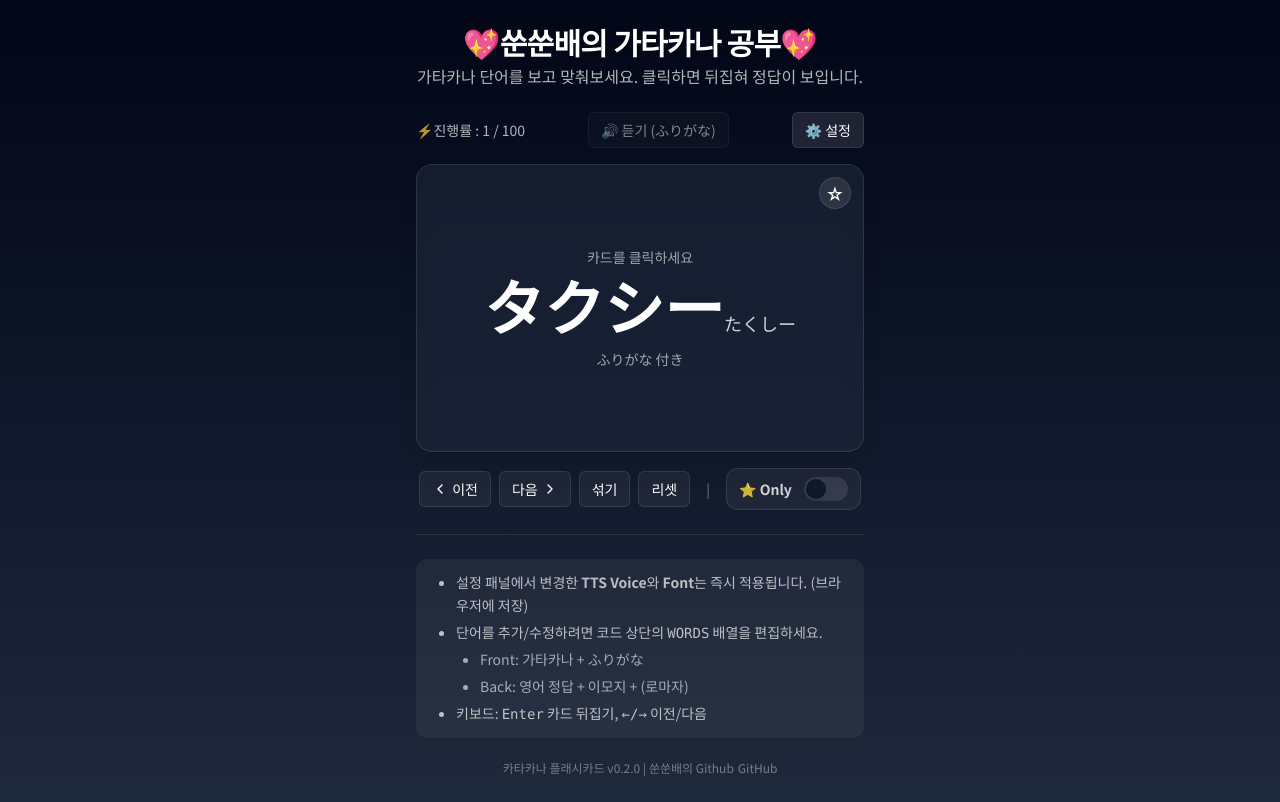
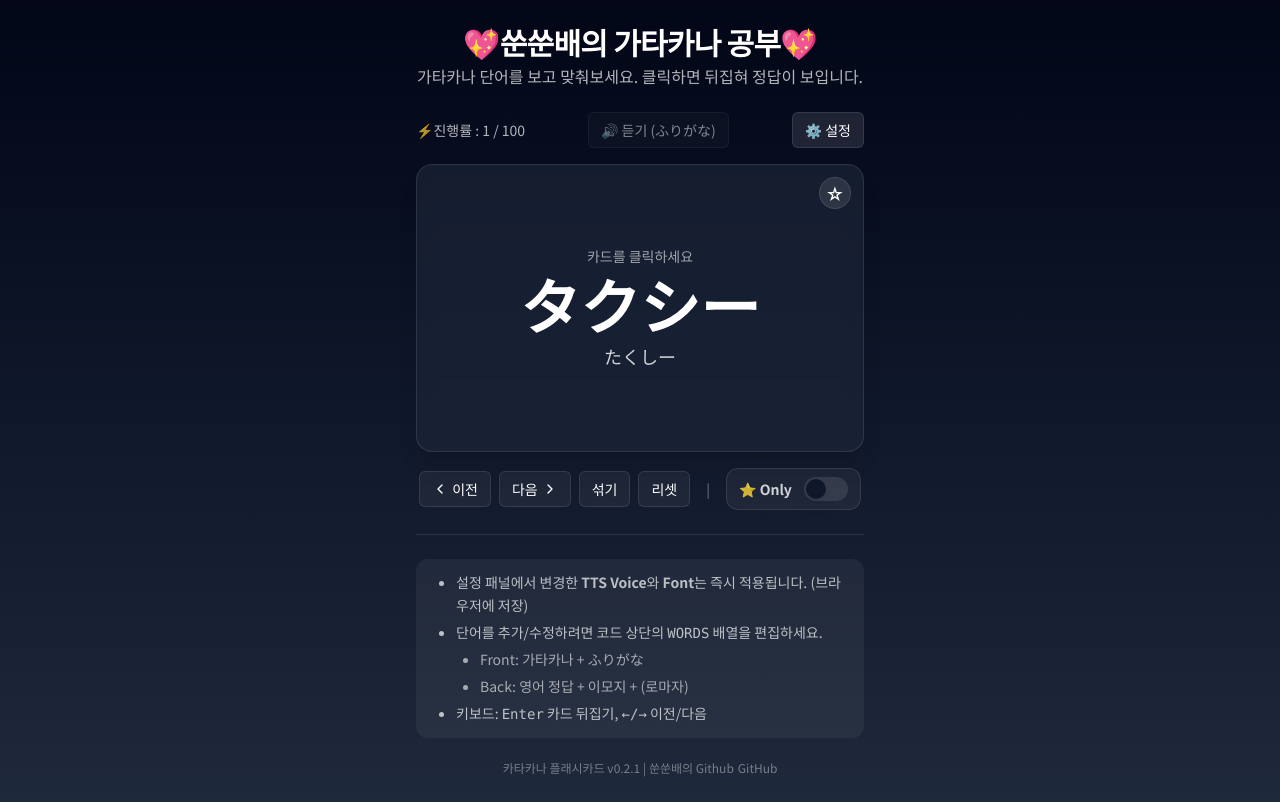
Before and after one commit to SsunLee/ssunbae_katakana-flashcards, a React (Create React App) app: page / in a window 1280 px wide. Built offline with nearby package versions, Linux system fonts and the light colour scheme.

Commit message:
add vercel config and api route

```diff
--- a/package.json
+++ b/package.json
@@ -1,6 +1,6 @@
 {
   "name": "katakana-flashcards",
-  "version": "0.2.0",
+  "version": "0.2.1",
   "private": true,
   "homepage": "https://ssunlee.github.io/ssunbae_katakana-flashcards",
   "dependencies": {
@@ -8,6 +8,7 @@
     "@radix-ui/react-dialog": "^1.1.15",
     "@radix-ui/react-select": "^2.2.6",
     "@radix-ui/react-switch": "^1.2.6",
+    "@shadcn/ui": "^0.0.4",
     "@testing-library/dom": "^10.4.1",
     "@testing-library/jest-dom": "^6.8.0",
     "@testing-library/react": "^16.3.0",
@@ -16,6 +17,7 @@
     "@types/node": "^16.18.126",
     "@types/react": "^19.1.12",
     "@types/react-dom": "^19.1.9",
+    "@vercel/node": "^5.3.17",
     "class-variance-authority": "^0.7.1",
     "clsx": "^2.1.1",
     "lucide-react": "^0.542.0",
--- a/src/App.tsx
+++ b/src/App.tsx
@@ -8,7 +8,7 @@ import { Dialog, DialogTrigger, DialogContent, DialogHeader, DialogTitle, Dialog
 import { Select, SelectTrigger, SelectContent, SelectItem, SelectValue } from "./components/ui/select";
 import { Switch } from "./components/ui/switch";
 import { ChevronLeft, ChevronRight } from "lucide-react";
-
+import pkg from '../package.json';
 
 
 // ————————————————————————————————————————————————
@@ -20,7 +20,7 @@ import { ChevronLeft, ChevronRight } from "lucide-react";
 // ————————————————————————————————————————————————
 
 // App version from package.json
-const APP_VERSION = "0.2.0";
+const APP_VERSION = pkg.version;
 
 // Dataset (100 words)
 const WORDS = [
@@ -708,26 +708,43 @@ export default function App() {
             )}
 
             <div className="text-sm text-white/60 mb-2">카드를 클릭하세요</div>
-            <div className="text-center">
-              <div className="text-5xl md:text-6xl font-semibold leading-snug">
-                <ruby>
-                  {current.katakana}
-                  <rt className="block text-base md:text-lg font-normal text-white/80 mt-2">{current.furigana}</rt>
-                </ruby>
+            <div className="text-center w-full">
+              <div
+                className="text-5xl md:text-6xl font-semibold leading-snug break-words overflow-hidden text-ellipsis max-w-full"
+                style={{ wordBreak: "break-all", overflowWrap: "break-word" }}>
+
+                <div className="flex flex-col items-center">
+                  {/* 메인 카타카나 */}
+                  <div className="text-5xl md:text-6xl font-semibold leading-snug">
+                    {current.katakana}
+                  </div>
+
+                  {/* 후리가나 (작게, 아래 표시) */}
+                  <div className="mt-2 text-base md:text-lg font-normal text-white/80">
+                    {current.furigana}
+                  </div>
+                </div>
+
               </div>
-              <div className="mt-3 text-sm text-white/60">ふりがな 付き</div>
             </div>
           </div>
 
           {/* Back */}
           <div className="absolute inset-0 bg-slate-800/80 backdrop-blur rounded-2xl shadow-xl border border-white/10 flex flex-col items-center justify-center px-6" style={{ transform: 'rotateY(180deg)', backfaceVisibility: 'hidden' }}>
-            <div className="text-center">
+            <div className="text-center w-full">
               <div className="text-sm text-white/60 mb-2">정답</div>
-              <div className="text-4xl md:text-5xl font-semibold break-words">
+              <div
+                className="text-4xl md:text-5xl font-semibold break-words overflow-hidden text-ellipsis max-w-full"
+                style={{ wordBreak: "break-all", overflowWrap: "break-word" }}
+              >
                 {current.answer} <span className="align-middle">{current.emoji}</span>
-                <span className="block text-lg md:text-xl font-normal text-white/80 mt-2">({romaji})</span>
+                <span
+                  className="block text-lg md:text-xl font-normal text-white/80 mt-2 break-words max-w-full"
+                  style={{ wordBreak: "break-all", overflowWrap: "break-word" }}
+                >
+                  ({romaji})
+                </span>
               </div>
-              {/* colon code removed per user preference */}
             </div>
           </div>
         </div>
--- a/src/components/ui/select.tsx
+++ b/src/components/ui/select.tsx
@@ -38,9 +38,13 @@ const SelectContent = React.forwardRef<
       )}
       {...props}
     >
-      <SelectPrimitive.Viewport className="p-1">
+
+      {/* 리스트 영역 */}
+      <SelectPrimitive.Viewport className="max-h-72 overflow-y-auto p-1 touch-pan-y">
         {children}
       </SelectPrimitive.Viewport>
+
+
     </SelectPrimitive.Content>
   </SelectPrimitive.Portal>
 ));
```
Also changed, not shown: api/generate-words.ts (added), vercel.json (added), 1 other file (tests, documents, lock files or other folders).
